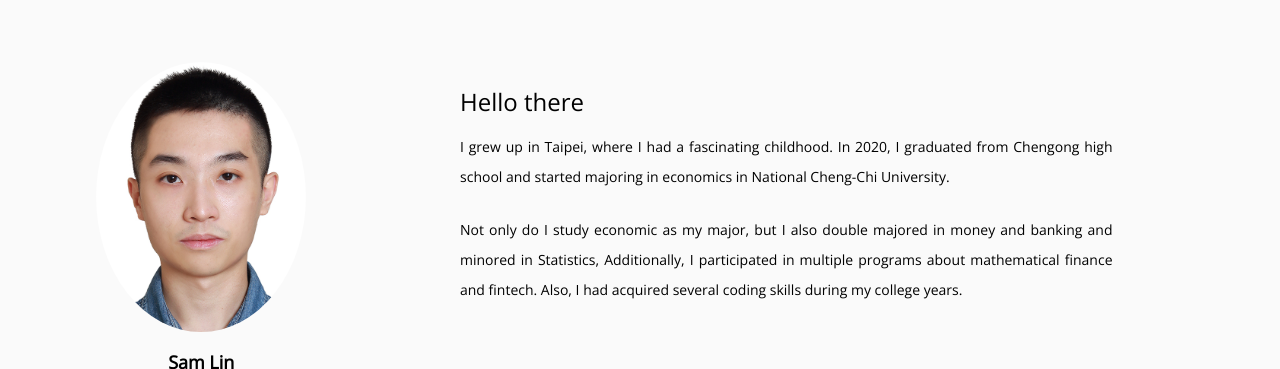
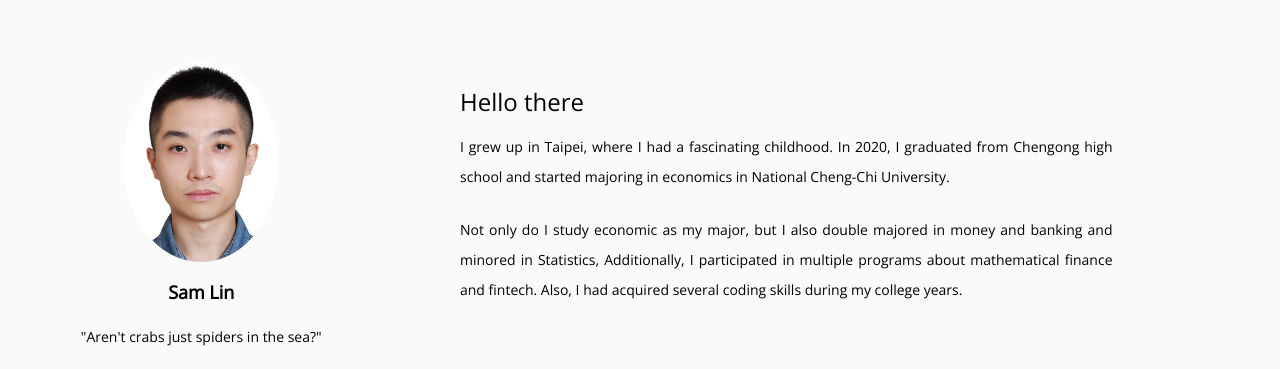
Before and after one commit to levi045/levi045.github.io, a plain HTML site: page index.html in a window 1280 px wide. Shown: the part 948-1317 px from the top of the page. Drawn offline with nearby package versions, Linux system fonts and the light colour scheme.

Commit message:
Add files via upload

```diff
--- a/index.html
+++ b/index.html
@@ -90,10 +90,10 @@
             <!-- ./ Main Heading-->
             <div class="row main-low-margin text-center">
                 <div class="col-md-3 " data-scrollreveal="enter left and move 100px, wait 0.4s">
-                    <img class="img-circle" src="assets/img/team/53784-1.jpg" alt="", height="270", width="209.95">
+                    <img class="img-circle" src="assets/img/team/53784-1.jpg" alt="", height="200", width="155.521">
                     <h4><strong>Sam Lin</strong> </h4>
                     <p>
-                     "Aren't crab just spiders in the sea?"
+                     "Aren't crabs just spiders in the sea?"
                     </p>
                     <p>
                        <a href="https://www.facebook.com/Levi045/"><i class="fa fa-facebook-square fa-2x color-facebook"></i></a>
```
